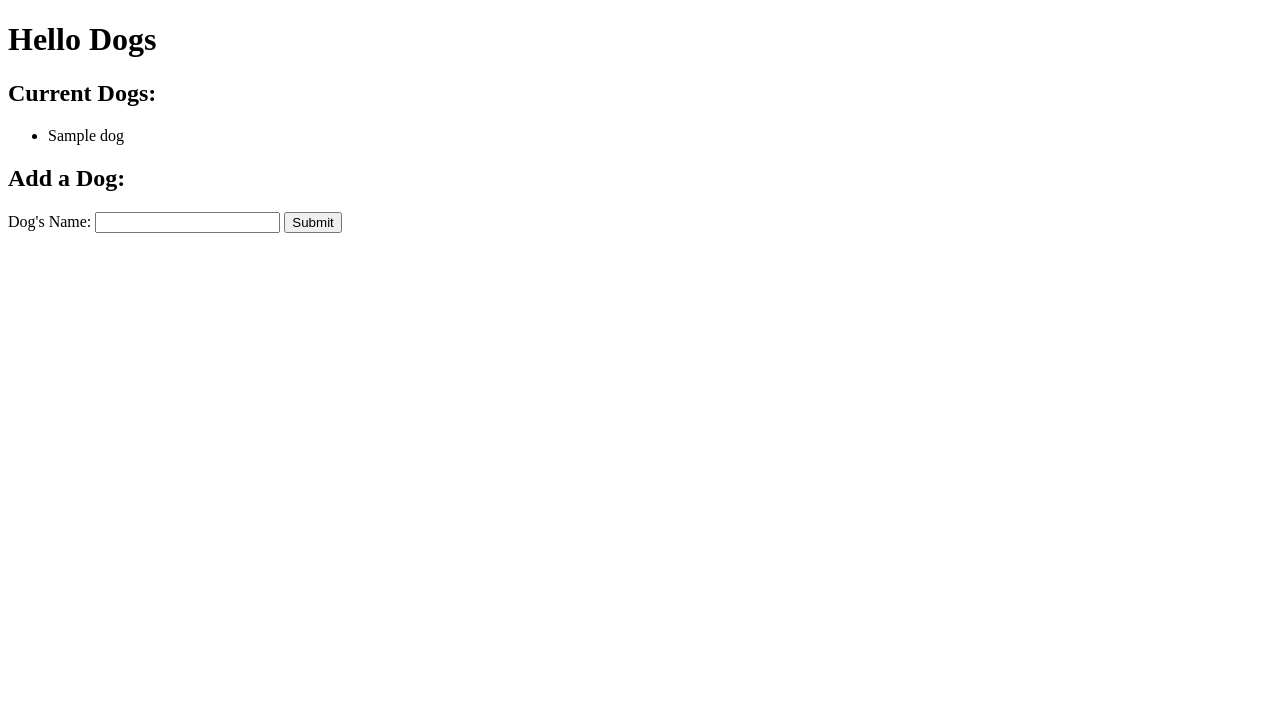
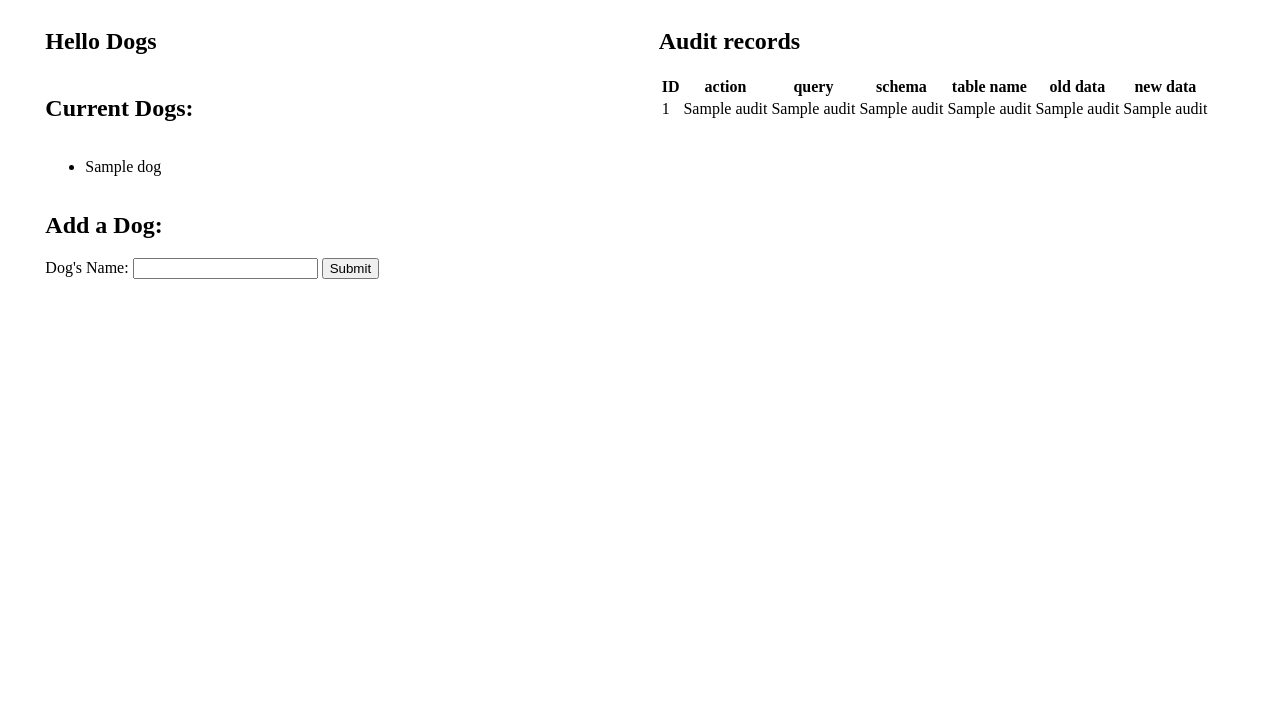
Before and after one commit to leepuppychow/db-audit-example, a Flask app: page /dog in a window 1280 px wide. Shown: the top 727 px of the page. Run offline with Flask 2, Linux system fonts and the light colour scheme; a database or web service that is not in the repository returns one stand-in record (values such as "Sample title"); some libraries are stand-ins or nearby versions.

Commit message:
Display transaction and audit data side by side

```diff
--- a/app.py
+++ b/app.py
@@ -35,7 +35,20 @@ def home():
     transactional_cur.execute("SELECT * FROM dog")
     rows = transactional_cur.fetchall()
     dogs = [{'id': row[0], 'name': row[1]} for row in rows]
-    return render_template('home.html', dogs=dogs)
+
+    audit_cur.execute("SELECT * FROM audit")
+    rows = audit_cur.fetchall()
+    audits = [{
+      'id': row[0],
+      'action': row[1],
+      'query': row[2],
+      'schema': row[3],
+      'old_data': row[4],
+      'new_data': row[5],
+      'table_name': row[6],
+    } for row in rows]
+
+    return render_template('home.html', dogs=dogs, audits=audits)
   except Exception as err:
     print(err)
     abort(500)
@@ -52,24 +65,5 @@ def create_dog():
     print(err)
     abort(500)
 
-@app.route("/audit")
-def all_audits():
-  try:
-    audit_cur.execute("SELECT * FROM audit")
-    rows = audit_cur.fetchall()
-    audits = [{
-      'id': row[0],
-      'action': row[1],
-      'query': row[2],
-      'schema': row[3],
-      'old_data': row[4],
-      'new_data': row[5],
-      'table_name': row[6],
-    } for row in rows]
-    return jsonify(audits), 200
-  except Exception as err:
-    return f"Error: {str(err)}", 500
-
-
 if __name__ == '__main__':
   app.run(host="0.0.0.0", port=5000)
--- a/templates/home.html
+++ b/templates/home.html
@@ -5,17 +5,30 @@
     <meta name="viewport" content="width=device-width, initial-scale=1.0">
     <style type="text/css">
       .container {
-        max-width: 500px;
+        height: 90vh;
+        display: flex;
+        flex-flow: row wrap;
+        justify-content: space-evenly;
+        align-items: flex-start;
+      }
+      section {
+        width: 45vw;
+        display: flex;
+        flex-flow: column wrap;
+        justify-content: flex-start;
+        align-items: flex-start;
       }
     </style>
   </head>
   <body>
     <div class="container">
+
+      <section class="dogs">
         <h1>Hello Dogs</h1>
         <h2>Current Dogs:</h2>
         <ul>
           {% for dog in dogs %}
-          <li>{{ dog.name }}</li>
+            <li>{{dog.name}}</li>
           {% endfor %}
         </ul>
         <h2>Add a Dog:</h2>
@@ -24,6 +37,38 @@
           <input type="text" name="dog_name">
           <input type="submit" value="Submit">
         </form>
+      </section>
+
+      <section class="audits">
+        <h1>Audit records</h1>
+        <table>
+          <thead>
+            <tr>
+              <th>ID</th>
+              <th>action</th>
+              <th>query</th>
+              <th>schema</th>
+              <th>table name</th>
+              <th>old data</th>
+              <th>new data</th>
+            </tr>
+          </thead>
+          <tbody>
+            {% for audit in audits %}
+            <tr>
+              <td>{{audit.id}}</td>
+              <td>{{audit.action}}</td>
+              <td>{{audit.query}}</td>
+              <td>{{audit.schema}}</td>
+              <td>{{audit.table_name}}</td>
+              <td>{{audit.old_data}}</td>
+              <td>{{audit.new_data}}</td>
+            </tr>
+            {% endfor %}
+          </tbody>
+        </table>
+      </section>
+
     </div>
   </body>
 </html>
```
Lines whose indentation alone changed are shown as unchanged.
